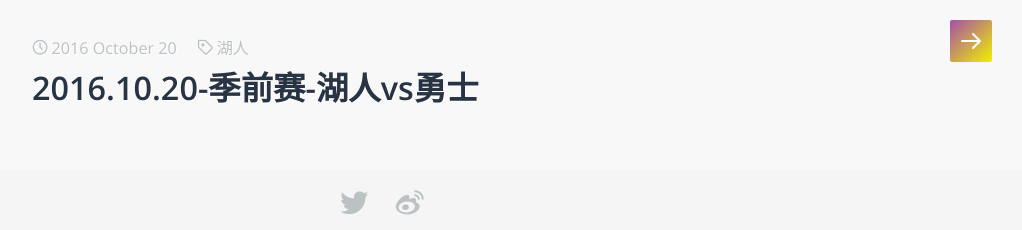
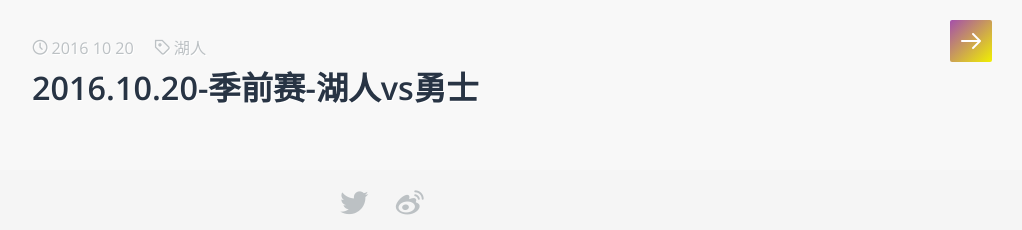
Before and after one commit to shenhuniurou/shenhuniurou.github.io, a Jekyll site: the page built from _posts/purple_golden/2016-10-20-Lakers-vs-Warriors.md, in a window 1280 px wide. Shown: the top 230 px of the page, without its empty margins (258-1280 px from the left). Built offline with Jekyll 4.4.1, drawn with Linux system fonts in a browser that asks for light colours; some web fonts are replaced; comment, search, counter and statistics services are not loaded.

Commit message:
Update post.html

```diff
--- a/_layouts/post.html
+++ b/_layouts/post.html
@@ -3,7 +3,7 @@
 ---
 <article class="post container">
     <div class="post-meta">
-        <span class="post-meta-span date">{{ page.date | date:"%Y %B %d" }}</span>
+        <span class="post-meta-span date">{{ page.date | date:"%Y %m %d" }}</span>
         {% if page.tags.size > 0 %}
         <span class="post-meta-span tag">{{ page.tags | join: ', ' }}</span>
         {% endif %}
```
